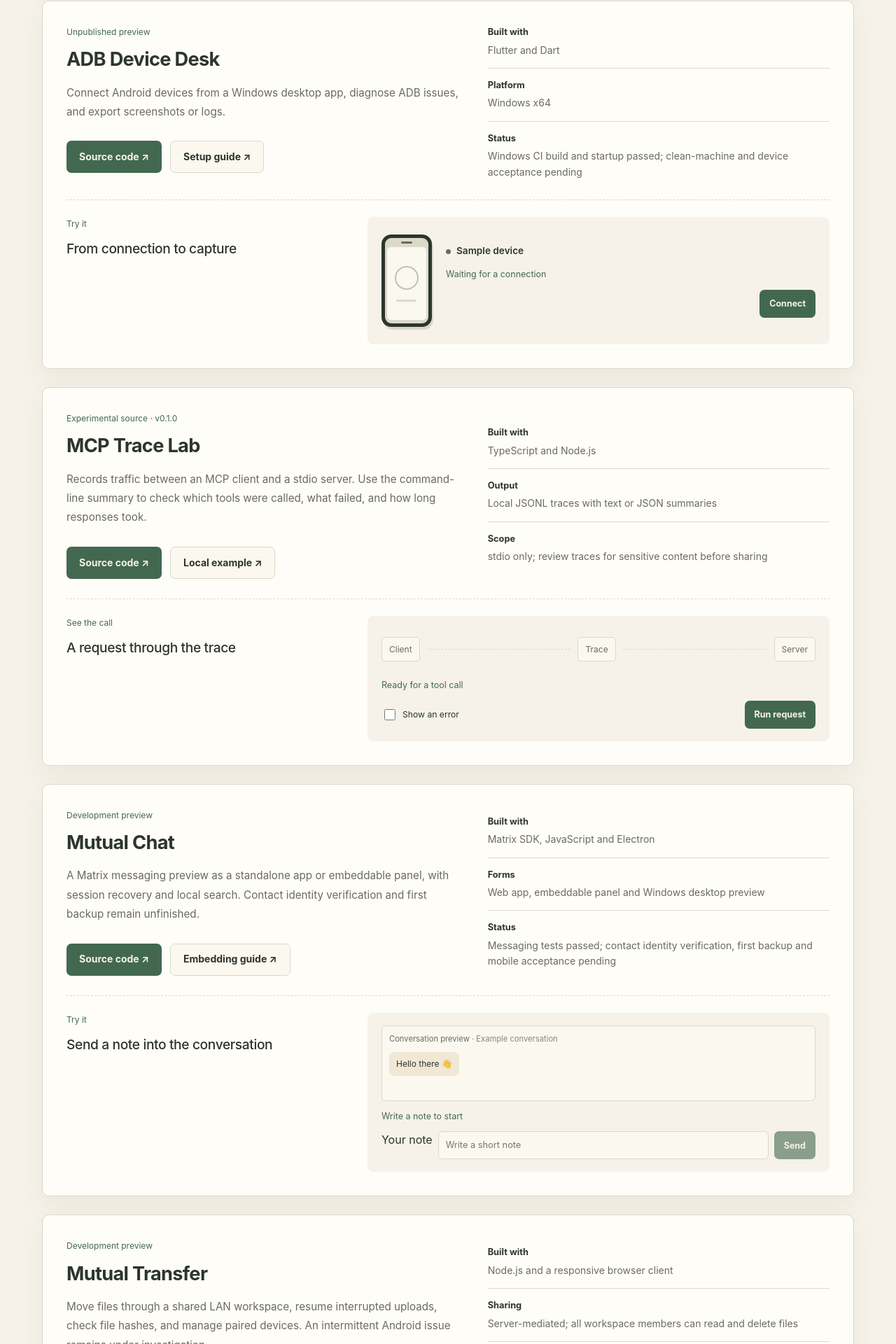
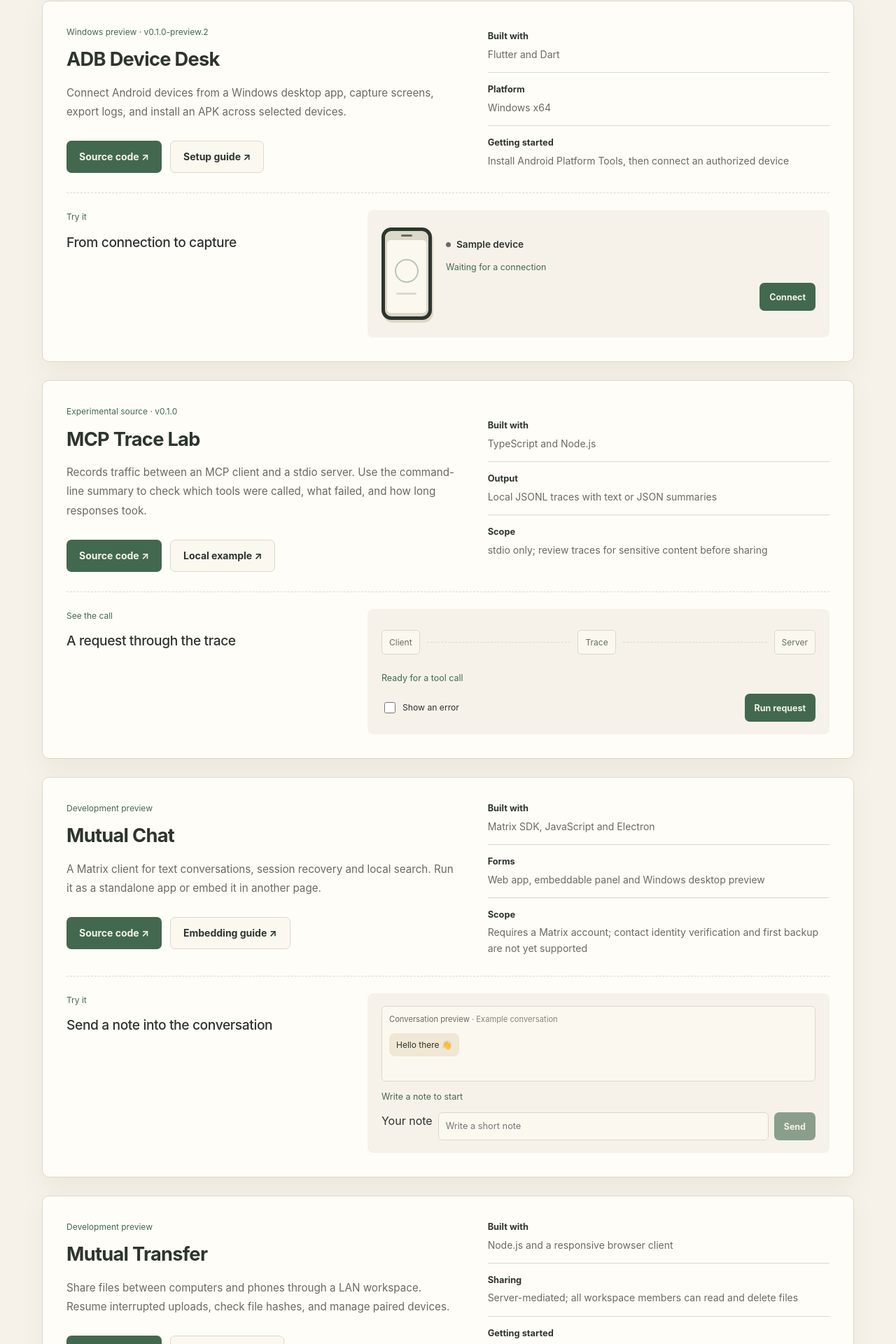
Before and after one commit to TolkmisLK/TolkmisLK.github.io, a Next.js app: page / in a window 1280 px wide. Shown: the part 1503-3423 px from the top of the page at 70% size. Built offline with nearby package versions, Linux system fonts and the light colour scheme.

Commit message:
完善：精简项目介绍并同步使用教程入口

```diff
--- a/app/delivery-demo.tsx
+++ b/app/delivery-demo.tsx
@@ -17,13 +17,13 @@
 const greetings = {
   en: {
     morning: ["Good morning. A fresh start awaits.", "Morning light looks lovely today.", "Hope your morning is off to a gentle start."],
-    day: ["Hope your day is going well.", "A little hello for your afternoon.", "May the rest of your day go smoothly."],
+    day: ["Hope your day is going well.", "A little hello in the middle of a busy day.", "May the rest of your day go smoothly."],
     evening: ["Good evening. Time to take a breath.", "The evening light is here. Hello!", "Hope your evening feels easy."],
     night: ["Good night. Take care out there.", "A quiet hello for the night.", "Hope you find a moment to rest."],
   },
   zh: {
     morning: ["早上好，愿今天有个好开头。", "晨光正好，送你一声问候。", "愿你的早晨轻松又顺利。"],
-    day: ["白天好，愿你今天一切顺利。", "送来一声午间问候。", "愿接下来的时光都顺心。"],
+    day: ["你好呀，愿你今天一切顺利。", "忙碌之间，送你一声问候。", "愿接下来的时光都顺心。"],
     evening: ["傍晚好，忙完记得歇一歇。", "晚霞来了，向你问声好。", "愿你今晚轻松愉快。"],
     night: ["夜深了，愿你有个好梦。", "给夜晚送来一声轻轻的问候。", "愿你今晚能好好休息。"],
   },
--- a/content/site.json
+++ b/content/site.json
@@ -67,9 +67,9 @@
         ]
       },
       {
-        "status": "Unpublished preview",
+        "status": "Windows preview · v0.1.0-preview.2",
         "name": "ADB Device Desk",
-        "description": "Connect Android devices from a Windows desktop app, diagnose ADB issues, and export screenshots or logs.",
+        "description": "Connect Android devices from a Windows desktop app, capture screens, export logs, and install an APK across selected devices.",
         "primaryAction": "Source code",
         "primaryHref": "https://github.com/TolkmisLK/adb-device-desk",
         "secondaryAction": "Setup guide",
@@ -84,8 +84,8 @@
             "Windows x64"
           ],
           [
-            "Status",
-            "Windows CI build and startup passed; clean-machine and device acceptance pending"
+            "Getting started",
+            "Install Android Platform Tools, then connect an authorized device"
           ]
         ]
       },
@@ -115,7 +115,7 @@
       {
         "status": "Development preview",
         "name": "Mutual Chat",
-        "description": "A Matrix messaging preview as a standalone app or embeddable panel, with session recovery and local search. Contact identity verification and first backup remain unfinished.",
+        "description": "A Matrix client for text conversations, session recovery and local search. Run it as a standalone app or embed it in another page.",
         "primaryAction": "Source code",
         "primaryHref": "https://github.com/TolkmisLK/mutual_chat",
         "secondaryAction": "Embedding guide",
@@ -123,21 +123,21 @@
         "details": [
           ["Built with", "Matrix SDK, JavaScript and Electron"],
           ["Forms", "Web app, embeddable panel and Windows desktop preview"],
-          ["Status", "Messaging tests passed; contact identity verification, first backup and mobile acceptance pending"]
+          ["Scope", "Requires a Matrix account; contact identity verification and first backup are not yet supported"]
         ]
       },
       {
         "status": "Development preview",
         "name": "Mutual Transfer",
-        "description": "Move files through a shared LAN workspace, resume interrupted uploads, check file hashes, and manage paired devices. An intermittent Android issue remains under investigation.",
+        "description": "Share files between computers and phones through a LAN workspace. Resume interrupted uploads, check file hashes, and manage paired devices.",
         "primaryAction": "Source code",
         "primaryHref": "https://github.com/TolkmisLK/Mutual_transfer",
-        "secondaryAction": "HTTPS setup",
-        "secondaryHref": "https://github.com/TolkmisLK/Mutual_transfer/blob/main/docs/HTTPS.md",
+        "secondaryAction": "Illustrated guide",
+        "secondaryHref": "https://github.com/TolkmisLK/Mutual_transfer/blob/main/docs/QUICKSTART.md",
         "details": [
           ["Built with", "Node.js and a responsive browser client"],
           ["Sharing", "Server-mediated; all workspace members can read and delete files"],
-          ["Status", "Large-file and recovery tests passed; physical LAN acceptance pending; intermittent Android issue unresolved"]
+          ["Getting started", "Run the service on your computer; trusted HTTPS is required for other devices"]
         ]
       },
       {
@@ -224,9 +224,9 @@
         ]
       },
       {
-        "status": "未公开的开发预览",
+        "status": "Windows 预览版 · v0.1.0-preview.2",
         "name": "ADB Device Desk",
-        "description": "在 Windows 桌面应用中连接安卓设备、排查 ADB 问题，并保存截图或日志。",
+        "description": "在 Windows 桌面应用中连接安卓设备、截取屏幕、导出日志，也可以给选中的多台设备批量安装 APK。",
         "primaryAction": "查看代码",
         "primaryHref": "https://github.com/TolkmisLK/adb-device-desk",
         "secondaryAction": "使用说明",
@@ -241,8 +241,8 @@
             "Windows x64"
           ],
           [
-            "进度",
-            "Windows CI 构建与启动已通过，普通电脑及真机验收待完成"
+            "开始使用",
+            "准备 Android Platform Tools，连接已授权的设备"
           ]
         ]
       },
@@ -272,7 +272,7 @@
       {
         "status": "开发预览",
         "name": "Mutual Chat",
-        "description": "基于 Matrix 的聊天预览，可独立运行或嵌入其他应用，支持会话恢复与本地搜索。联系人身份验证和首次备份尚未完成。",
+        "description": "基于 Matrix 的文字聊天客户端，支持会话恢复与本地搜索。可以独立运行，也可以作为面板嵌入其他页面。",
         "primaryAction": "查看代码",
         "primaryHref": "https://github.com/TolkmisLK/mutual_chat",
         "secondaryAction": "嵌入说明",
@@ -280,21 +280,21 @@
         "details": [
           ["技术栈", "Matrix SDK、JavaScript、Electron"],
           ["使用形式", "网页应用、嵌入式面板和 Windows 桌面预览版"],
-          ["进度", "通信测试已通过；联系人身份验证、首次备份和移动端验收待完成"]
+          ["使用范围", "需要 Matrix 账号；暂不支持联系人身份验证和首次备份"]
         ]
       },
       {
         "status": "开发预览",
         "name": "Mutual Transfer",
-        "description": "通过局域网共享空间传文件，支持断点续传、文件校验和配对设备管理。间歇性的 Android 故障仍在排查。",
+        "description": "让电脑和手机通过局域网共享文件，支持上传断点续传、文件校验和配对设备管理。",
         "primaryAction": "查看代码",
         "primaryHref": "https://github.com/TolkmisLK/Mutual_transfer",
-        "secondaryAction": "HTTPS 配置",
-        "secondaryHref": "https://github.com/TolkmisLK/Mutual_transfer/blob/main/docs/HTTPS.md",
+        "secondaryAction": "截图教程",
+        "secondaryHref": "https://github.com/TolkmisLK/Mutual_transfer/blob/main/docs/QUICKSTART.md",
         "details": [
           ["技术栈", "Node.js、响应式浏览器客户端"],
           ["共享方式", "由服务端中转，空间成员都可读取和删除文件"],
-          ["进度", "大文件和恢复测试已通过；局域网真机验收待完成，间歇性 Android 故障未解决"]
+          ["开始使用", "在电脑上启动服务，跨设备访问需配置受信任的 HTTPS"]
         ]
       },
       {
```
